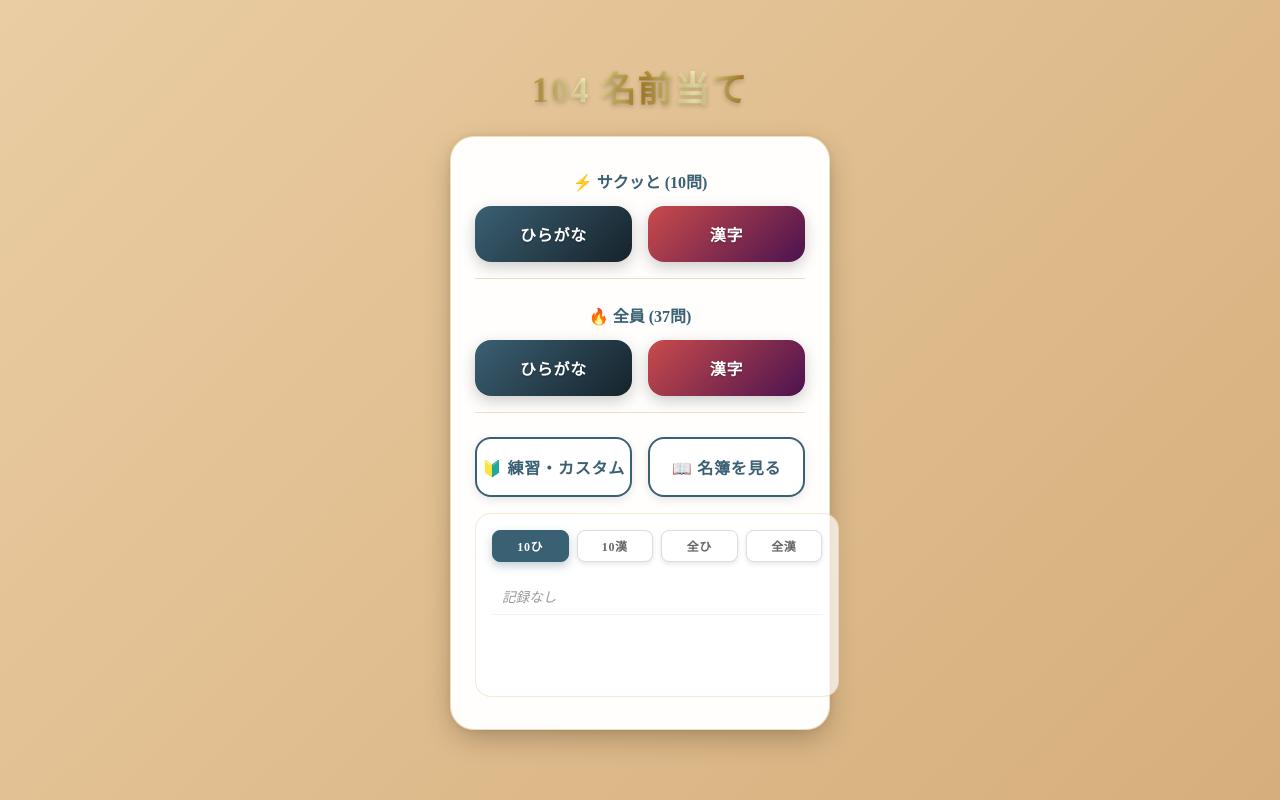
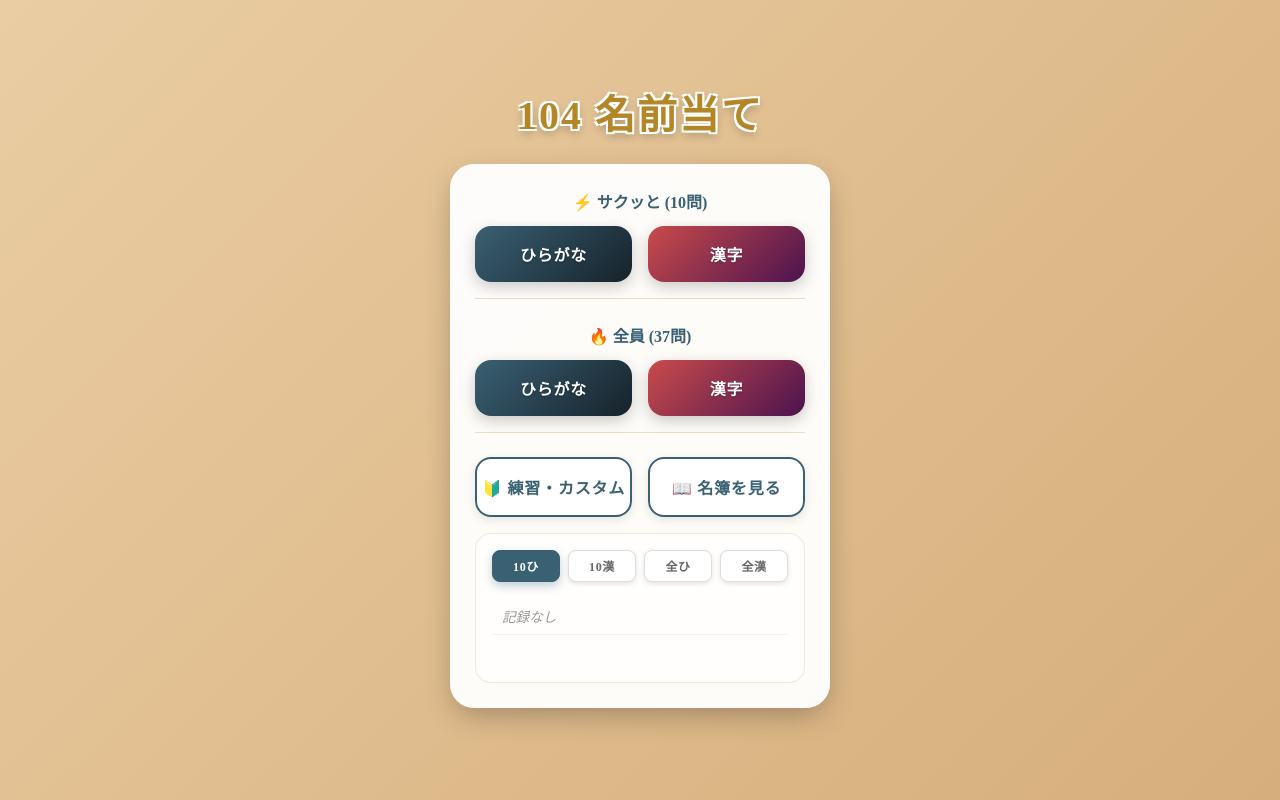
Before and after one commit to hansamubanana-wq/class-104-game, a React (Vite) app: page / in a window 1280 px wide. Built offline with nearby package versions, Linux system fonts and the light colour scheme.

Commit message:
App.cssを更新し、カスタム色定義を整理。タイトルの視認性を向上させ、カードのスタイルを最適化。スクロール設定を調整し、レイアウト崩れを防ぐための設定を追加。

```diff
--- a/src/App.css
+++ b/src/App.css
@@ -1,23 +1,22 @@
-/* カスタム色定義：豪華バージョン */
+/* カスタム色定義 */
 :root {
-  --primary-color: #3a6073; /* 深みのある青 */
-  --secondary-color: #c94b4b; /* 深みのある赤 */
-  /* ゴールドのグラデーションを定義 */
+  --primary-color: #3a6073;
+  --secondary-color: #c94b4b;
+  /* ゴールドグラデーション */
   --gold-grad: linear-gradient(to right, #bf953f, #fcf6ba, #b38728, #fbf5b7, #aa771c);
   --gold-color: #b38728;
 
-  /* ボタン用のリッチなグラデーション */
+  /* ボタン用グラデーション */
   --btn-primary-grad: linear-gradient(135deg, #3a6073 0%, #16222a 100%);
   --btn-secondary-grad: linear-gradient(135deg, #c94b4b 0%, #4b134f 100%);
 
-  /* 背景グラデーション（少し落ち着かせる） */
+  /* 背景 */
   --bg-gradient: linear-gradient(135deg, #eacda3 0%, #d6ae7b 100%);
+  --card-bg: rgba(255, 255, 255, 0.95);
 
-  --card-bg: rgba(255, 255, 255, 0.98);
   --text-color: #2c3e50;
   --teacher-color: #c0392b;
-  /* よりリッチで深い影 */
-  --shadow-rich: 0 10px 30px -5px rgba(0, 0, 0, 0.3), 0 0 5px rgba(191, 149, 63, 0.3);
+  --shadow-rich: 0 10px 30px -5px rgba(0, 0, 0, 0.3);
 }
 
 /* 画面全体設定 */
@@ -26,18 +25,20 @@ html, body {
   width: 100%;
   min-height: 100vh;
   min-height: -webkit-fill-available;
-  /* フォントを明朝体に変更 */
   font-family: "Noto Serif JP", "Hiragino Mincho ProN", serif;
   background: var(--bg-gradient);
   background-size: cover;
   background-attachment: fixed;
   color: var(--text-color);
+
+  /* スクロール設定（はみ出し防止の要） */
   overflow-x: hidden;
   overflow-y: auto;
 }
 
 #root { width: 100%; min-height: 100vh; }
 
+/* コンテナ */
 .container {
   display: flex;
   flex-direction: column;
@@ -49,64 +50,69 @@ html, body {
   box-sizing: border-box;
 }
 
-/* タイトル：ゴールドの輝き */
+/* タイトル：視認性強化バージョン */
 h1 {
-  font-size: clamp(1.6rem, 6vw, 2.2rem);
+  font-size: clamp(1.8rem, 7vw, 2.5rem); /* 少し大きく */
   font-weight: 900;
-  /* 文字自体をゴールドのグラデーションにする */
-  background: var(--gold-grad);
-  -webkit-background-clip: text;
-  -webkit-text-fill-color: transparent;
-  background-clip: text;
-  color: transparent;
+
+  /* グラデーション文字をやめて、視認性重視の単色ゴールドにする */
+  color: #b38728;
 
   margin: 0 0 1.5rem 0;
   text-align: center;
-  /* 輪郭を少し光らせる */
-  text-shadow: 0 2px 5px rgba(0,0,0,0.2);
   line-height: 1.2;
   letter-spacing: 0.05em;
+  flex-shrink: 0;
+
+  /* ★ここがポイント：白い縁取り＋濃い影★ */
+  text-shadow:
+    2px 2px 0px #fff,
+    -2px -2px 0px #fff,
+    -2px 2px 0px #fff,
+    2px -2px 0px #fff,
+    0px 4px 10px rgba(0,0,0,0.3); /* 浮き上がるような影 */
 }
 
-/* 見出し */
 h2 {
   margin: 0 0 1rem 0;
   color: var(--primary-color);
   font-size: 1.3rem;
   font-weight: 700;
-  border-bottom: 2px solid var(--gold-color); /* 下線にゴールド */
+  border-bottom: 2px solid var(--gold-color);
   display: inline-block;
   padding-bottom: 0.3rem;
 }
 
-/* カード共通：リッチな質感 */
+/* カード共通：高さ制限完全撤廃 */
 .start-screen, .game-screen, .result-screen, .roster-screen, .practice-screen {
   background: var(--card-bg);
-  padding: 2rem 1.5rem; /* 余白を広げてゆったりと */
+  padding: 1.5rem;
   border-radius: 24px;
-  /* リッチな影と、うっすらゴールドの縁取り */
   box-shadow: var(--shadow-rich);
-  border: 1px solid rgba(191, 149, 63, 0.3);
+  border: 1px solid rgba(255,255,255,0.6);
 
   width: 100%;
-  max-width: 380px; /* 少し幅を広げる */
+  max-width: 380px;
+
+  /* レイアウト崩れ防止の鉄則設定 */
   box-sizing: border-box;
   text-align: center;
   display: flex;
   flex-direction: column;
   position: relative;
   margin: 0 auto;
+  flex-shrink: 0; /* 勝手に縮ませない */
 }
 
-.fade-in { animation: fadeIn 0.5s cubic-bezier(0.22, 1, 0.36, 1); } /* 動きも少し優雅に */
-@keyframes fadeIn { from { opacity: 0; transform: translateY(20px) scale(0.95); } to { opacity: 1; transform: translateY(0) scale(1); } }
+.fade-in { animation: fadeIn 0.5s cubic-bezier(0.22, 1, 0.36, 1); }
+@keyframes fadeIn { from { opacity: 0; transform: translateY(20px); } to { opacity: 1; transform: translateY(0); } }
 
-/* ゲーム画面のパーツ */
+/* ゲーム画面パーツ */
 .progress-bar-container { position: absolute; top: 0; left: 0; width: 100%; height: 8px; background: rgba(0,0,0,0.1); border-radius: 24px 24px 0 0; overflow: hidden; }
-.progress-bar-fill { height: 100%; background: var(--gold-grad); /* プログレスバーもゴールド */ transition: width 0.4s ease; }
+.progress-bar-fill { height: 100%; background: var(--gold-grad); transition: width 0.4s ease; }
 
 .header-info { display: flex; justify-content: space-between; margin: 0.5rem 0 1.5rem 0; font-size: 0.9rem; font-weight: bold; color: #555; }
-.timer-badge { color: var(--teacher-color); background: rgba(255,255,255,0.8); padding: 4px 10px; border-radius: 20px; font-family: "Noto Sans JP", sans-serif; /* 数字はゴシックの方が見やすい */ box-shadow: 0 2px 5px rgba(0,0,0,0.1); border: 1px solid var(--gold-color);}
+.timer-badge { color: var(--teacher-color); background: rgba(255,255,255,0.8); padding: 4px 10px; border-radius: 20px; font-family: "Noto Sans JP", sans-serif; box-shadow: 0 2px 5px rgba(0,0,0,0.1); border: 1px solid var(--gold-color);}
 
 /* 問題表示 */
 .student-number {
@@ -116,7 +122,7 @@ h2 {
   font-weight: 900;
   line-height: 1;
   letter-spacing: -2px;
-  text-shadow: 2px 2px 0px #fff, 0 5px 10px rgba(0,0,0,0.15); /* 立体的な影 */
+  text-shadow: 2px 2px 0px #fff, 0 5px 10px rgba(0,0,0,0.15);
 }
 .teacher-mode-text { color: var(--teacher-color); font-size: clamp(3rem, 11vw, 4.5rem); letter-spacing: -1px; }
 
@@ -130,18 +136,18 @@ h2 {
 
 .input-area input {
   width: 100%;
-  max-width: 100%;
   padding: 1rem;
   font-size: 1.3rem;
-  /* ゴールドの枠線 */
   border: 2px solid #d4af37;
   border-radius: 16px;
   text-align: center;
   background: #fff;
   font-weight: bold;
-  box-shadow: inset 0 2px 5px rgba(0,0,0,0.05); /* 内側の影で奥行き */
+  box-shadow: inset 0 2px 5px rgba(0,0,0,0.05);
+  font-family: inherit;
+  /* はみ出し防止の最重要設定 */
   box-sizing: border-box;
-  font-family: inherit; /* 明朝体を継承 */
+  transform: none;
 }
 .input-area input:focus { outline: none; background: #fffdf0; border-color: var(--gold-color); box-shadow: 0 0 0 3px rgba(191, 149, 63, 0.2); }
 
@@ -169,7 +175,7 @@ h2 {
 .button-row { display: flex; gap: 1rem; justify-content: center; width: 100%; }
 .sub-menu-row { display: flex; gap: 1rem; justify-content: center; margin-top: 1.5rem; width: 100%; }
 
-/* ボタン：リッチな立体感 */
+/* ボタン */
 button {
   border: none; padding: 1rem 0; font-size: 1rem; font-weight: 900; border-radius: 16px; cursor: pointer; transition: all 0.3s cubic-bezier(0.25, 0.8, 0.25, 1);
   width: 100%;
@@ -178,7 +184,6 @@ button {
   letter-spacing: 0.05em;
   position: relative; overflow: hidden;
 }
-/* ボタンの光沢エフェクト */
 button::after {
   content: ''; position: absolute; top: 0; left: 0; width: 100%; height: 100%;
   background: linear-gradient(rgba(255,255,255,0.2), transparent);
@@ -191,18 +196,29 @@ button:active { transform: translateY(1px); box-shadow: 0 3px 10px rgba(0,0,0,0.
 .btn-primary { background: var(--btn-primary-grad); color: white; text-shadow: 0 1px 2px rgba(0,0,0,0.3); }
 .btn-secondary { background: var(--btn-secondary-grad); color: white; text-shadow: 0 1px 2px rgba(0,0,0,0.3); }
 .btn-outline { background: #fff; border: 2px solid var(--primary-color); color: var(--primary-color); box-shadow: 0 3px 10px rgba(0,0,0,0.1); }
-.btn-outline:hover { background: var(--primary-color); color: white; }
 .btn-text { background: none; color: #888; box-shadow: none; text-decoration: none; margin-top: auto; padding: 0.8rem; font-size: 0.9rem; border-bottom: 1px solid transparent; transition: all 0.3s;}
-.btn-text:hover { color: var(--primary-color); border-bottom-color: var(--primary-color); transform: none; box-shadow: none;}
 
-/* ランキング */
-.ranking-area { margin-top: 1rem; background: rgba(255,255,255,0.7); border-radius: 16px; padding: 1rem; flex: 1; display: flex; flex-direction: column; min-height: 150px; width: 100%; border: 1px solid rgba(191, 149, 63, 0.2); }
+/* ランキング（はみ出し修正） */
+.ranking-area {
+  margin-top: 1rem;
+  background: rgba(255,255,255,0.7);
+  border-radius: 16px;
+  padding: 1rem;
+  /* flex: 1 を削除し、自然に積む */
+  display: flex;
+  flex-direction: column;
+  min-height: 150px;
+  width: 100%;
+  border: 1px solid rgba(191, 149, 63, 0.2);
+
+  /* ★重要：幅計算の狂いを防ぐ */
+  box-sizing: border-box;
+}
 .ranking-tabs { display: flex; gap: 0.5rem; margin-bottom: 1rem; justify-content: center;}
 .ranking-tabs button { padding: 6px; font-size: 0.75rem; background: #fff; color: #666; box-shadow: 0 2px 5px rgba(0,0,0,0.1); border-radius: 8px; width: auto; flex: 1; border: 1px solid #ddd; font-weight: 700;}
 .ranking-tabs button.active { background: var(--primary-color); color: white; border-color: var(--primary-color); box-shadow: 0 4px 10px rgba(58, 96, 115, 0.3);}
 .ranking-list { list-style: none; padding: 0; margin: 0; overflow-y: auto; flex: 1; -webkit-overflow-scrolling: touch; }
 .ranking-list li { display: flex; justify-content: space-between; padding: 8px 10px; border-bottom: 1px solid rgba(0,0,0,0.05); font-size: 0.85rem; transition: background 0.2s; }
-.ranking-list li:hover { background: rgba(255,255,255,0.8); }
 .ranking-list li.rank-1 { color: var(--gold-color); font-weight: 900; font-size: 0.95rem; background: rgba(251, 245, 183, 0.3); border-radius: 8px;}
 .rank-num { width: 24px; text-align: left; font-style: italic; font-family: "Noto Sans JP", sans-serif;}
 .rank-time { font-family: "Noto Sans JP", monospace; font-weight: 700; font-size: 1rem;}
@@ -217,7 +233,6 @@ button:active { transform: translateY(1px); box-shadow: 0 3px 10px rgba(0,0,0,0.
 .toggle-row button.active { background: var(--primary-color); color: white; border-color: var(--primary-color); box-shadow: 0 4px 10px rgba(58, 96, 115, 0.3);}
 .range-inputs { display: flex; align-items: center; justify-content: center; gap: 10px; }
 .range-inputs input { width: 70px; padding: 8px; font-size: 1.3rem; text-align: center; border: 2px solid #ddd; border-radius: 10px; box-sizing: border-box; font-family: "Noto Sans JP", sans-serif; font-weight: bold;}
-.range-inputs input:focus { border-color: var(--gold-color); outline: none;}
 .select-list { height: 200px; overflow-y: auto; border: 2px solid #eee; padding: 10px; text-align: left; border-radius: 12px; background: rgba(255,255,255,0.8);}
 .checkbox-item { display: block; padding: 6px 0; cursor: pointer; font-size: 0.95rem; border-bottom: 1px dashed #eee;}
 .checkbox-item input { margin-right: 10px; transform: scale(1.3); accent-color: var(--primary-color);}
```
